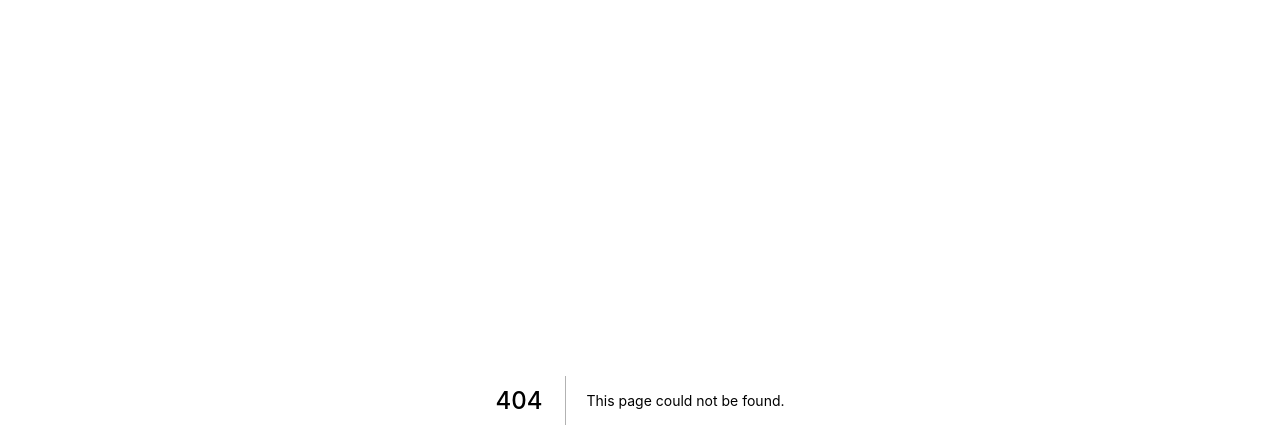
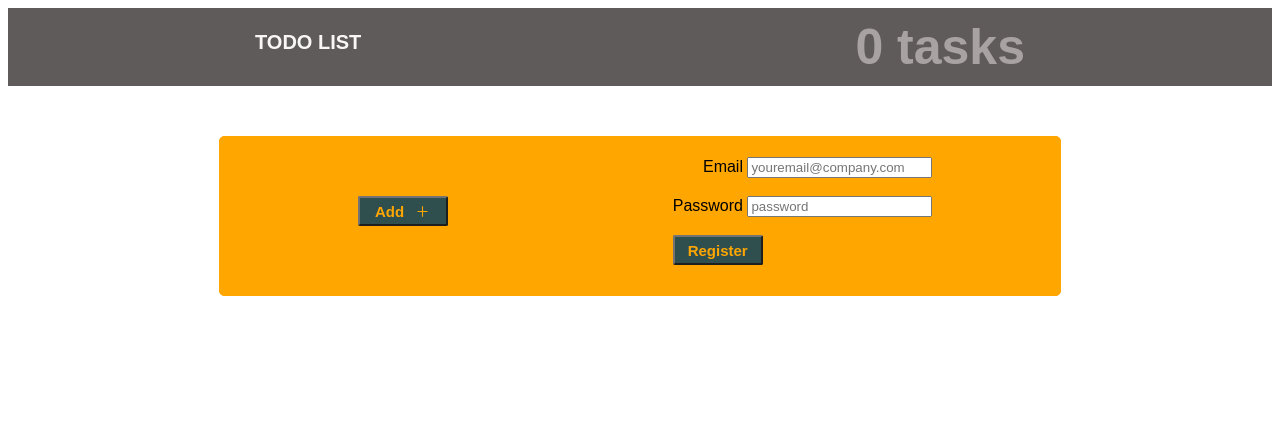
Before and after one commit to CaroFonda/task-test, a Next.js app: page /register in a window 1280 px wide. Before the commit this address had no page. Shown: the top 448 px of the page. Built offline with nearby package versions, Linux system fonts and the light colour scheme.

Commit message:
added firebase signup

```diff
--- a/package.json
+++ b/package.json
@@ -10,6 +10,7 @@
   "dependencies": {
     "@emotion/react": "^11.9.0",
     "@emotion/styled": "^11.8.1",
+    "firebase": "^9.7.0",
     "framer-motion": "^4.1.17",
     "next": "10.0.7",
     "react": "17.0.1",
--- a/src/components/Container.js
+++ b/src/components/Container.js
@@ -2,10 +2,13 @@ import Link from "next/link";
 import { useRouter } from "next/router";
 import { useTasks } from "../context/taskContext";
 import { AiOutlinePlus } from "react-icons/ai";
+import { useAuth } from "../context/authContext";
 
 const Container = ({ children }) => {
   const router = useRouter();
   const { tasks } = useTasks();
+  const { signup } = useAuth();
+
 
   return (
     <div>
--- /dev/null
+++ b/src/context/authContext.js
@@ -0,0 +1,20 @@
+import { createContext, useContext } from "react";
+import { createUserWithEmailAndPassword } from "@firebase/auth";
+import { auth } from "../firebase";
+
+const authContext = createContext();
+
+export const AuthProvider = ({ children }) => {
+  const signup = (email, password) => createUserWithEmailAndPassword(auth, email, password);
+
+  return (
+    <authContext.Provider value={{ signup }}>{children}</authContext.Provider>
+  );
+};
+
+export const useAuth = () => {
+  return useContext(authContext);
+  if (!authContext) {
+    throw new Error("useAuth must be used within a AuthProvider");
+  }
+};
--- a/src/context/taskContext.js
+++ b/src/context/taskContext.js
@@ -1,5 +1,6 @@
 import { createContext, useContext, useState } from "react";
 import { v4 as uuid } from "uuid";
+
 
 const TaskContext = createContext();
 
--- /dev/null
+++ b/src/firebase.js
@@ -0,0 +1,23 @@
+// Import the functions you need from the SDKs you need
+import { initializeApp } from "firebase/app";
+//import { getAnalytics } from "firebase/analytics";
+import { getAuth } from "firebase/auth";
+// TODO: Add SDKs for Firebase products that you want to use
+// https://firebase.google.com/docs/web/setup#available-libraries
+
+// Your web app's Firebase configuration
+// For Firebase JS SDK v7.20.0 and later, measurementId is optional
+const firebaseConfig = {
+  apiKey: "AIzaSyCuxfBzacJoHhyTVU0DrtuzIJ0PTFWoyLo",
+  authDomain: "task-manager-project-80c73.firebaseapp.com",
+  projectId: "task-manager-project-80c73",
+  storageBucket: "task-manager-project-80c73.appspot.com",
+  messagingSenderId: "272567667927",
+  appId: "1:272567667927:web:5ddda92713c40e6bda7492",
+  measurementId: "G-KK5EFT2SJ1"
+};
+
+// Initialize Firebase
+export const app = initializeApp(firebaseConfig);
+//export const analytics = getAnalytics(app);
+export const auth = getAuth(app);
--- a/src/pages/_app.js
+++ b/src/pages/_app.js
@@ -1,12 +1,14 @@
 import '../styles/globals.css'
 import {TaskProvider} from '../context/taskContext';
-
+import { AuthProvider } from '../context/authContext';
 
 function MyApp({ Component, pageProps }) {
   return (
+    <AuthProvider>
       <TaskProvider>
         <Component {...pageProps} />
       </TaskProvider>
+    </AuthProvider>
   )
 }
 
--- /dev/null
+++ b/src/pages/register.js
@@ -0,0 +1,64 @@
+import { useState } from "react";
+import Container from "../components/Container";
+import { useAuth } from "../context/authContext";
+import { useRouter } from "next/router";
+
+const registerPage = () => {
+  const router = useRouter();
+  const { signup } = useAuth();
+
+  const [user, setUser] = useState({
+    email: "",
+    password: "",
+  });
+
+  const [error, setError] = useState();
+
+  const handleChange = (e) => {
+    setUser({ ...user, [e.target.name]: e.target.value });
+  };
+
+  const handleSubmit = async (e) => {
+    e.preventDefault();
+    try {
+      await signup(user.email, user.password);
+      router.push("/");
+    } catch (error) {
+      setError(error.message);
+    }
+  };
+
+  return (
+    <Container>
+      <div>
+        {error && <p>{error}</p>}
+        <form onSubmit={handleSubmit}>
+          <label htmlFor="email">Email </label>
+          <input
+            type="email"
+            name="email"
+            placeholder="youremail@company.com"
+            onChange={handleChange}
+          />
+          <br />
+          <br />
+
+          <label htmlFor="password">Password </label>
+          <input
+            type="password"
+            name="password"
+            placeholder="password"
+            onChange={handleChange}
+          />
+          <br />
+          <br />
+          <button type="submit" className="btn">
+            Register
+          </button>
+        </form>
+      </div>
+    </Container>
+  );
+};
+
+export default registerPage;
```
Also changed, not shown: 1 other file (tests, documents, lock files or other folders).
